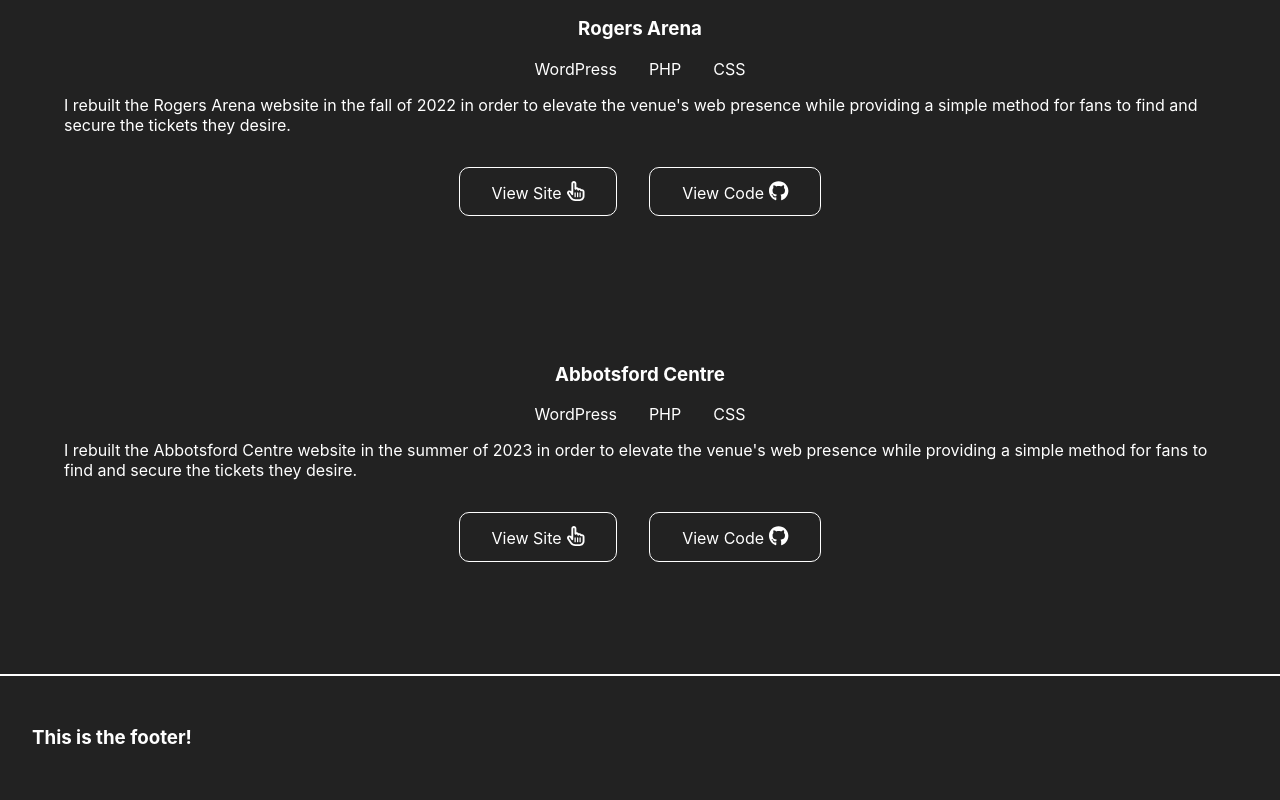
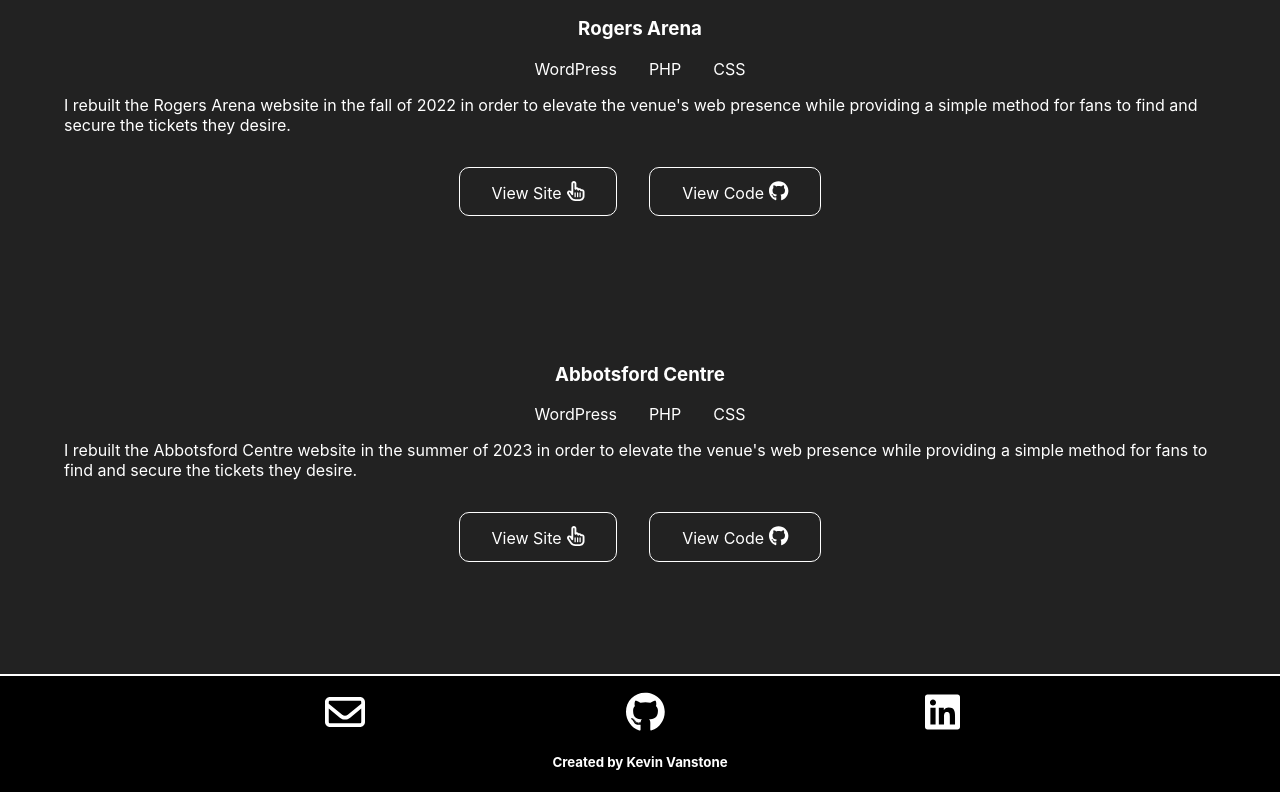
Before and after one commit to KevinVanstone/portfolio-kv, a Next.js app: page /portfolio in a window 1280 px wide. Shown: the part 1135-1935 px from the top of the page. Built offline with nearby package versions, Linux system fonts and the light colour scheme.

Commit message:
Footer - initial MVP layout

```diff
--- a/components/Footer/Footer.jsx
+++ b/components/Footer/Footer.jsx
@@ -1,10 +1,34 @@
 import React from "react";
 import styles from "./Footer.module.scss";
+import Link from "next/link";
+import { FontAwesomeIcon } from "@fortawesome/react-fontawesome";
+import { faGithub, faLinkedin } from "@fortawesome/free-brands-svg-icons";
+import { faEnvelope } from "@fortawesome/free-regular-svg-icons";
 
 const Footer = () => {
   return (
     <section className={styles[`footer`]}>
-      <h3 className={styles[`subhed`]}>This is the footer!</h3>
+      <div className={styles[`footer__logoList`]}>
+        <Link href="mailto:kv@theflyingv.com">
+          <FontAwesomeIcon
+            icon={faEnvelope}
+            style={{ fontSize: 40, color: "white", marginLeft: "5px" }}
+          />
+        </Link>
+        <Link href="https://github.com/KevinVanstone">
+          <FontAwesomeIcon
+            icon={faGithub}
+            style={{ fontSize: 40, color: "white", marginLeft: "5px" }}
+          />
+        </Link>
+        <Link href="https://www.linkedin.com/in/kevin-vanstone">
+          <FontAwesomeIcon
+            icon={faLinkedin}
+            style={{ fontSize: 40, color: "white", marginLeft: "5px" }}
+          />
+        </Link>
+      </div>
+      <h5 className={styles[`subhed`]}>Created by Kevin Vanstone</h5>
     </section>
   );
 };
--- a/components/Footer/Footer.module.scss
+++ b/components/Footer/Footer.module.scss
@@ -6,9 +6,17 @@
   width: 100%;
   display: flex;
   flex-direction: column;
-  justify-content: space-around;
-  padding: 2rem;
+  align-items: center;
   background-color: $kv-black;
+  padding-top: 1rem;
+  background-color: black;
+
+  &__logoList {
+    width: 70%;
+    display: flex;
+    flex-direction: row;
+    justify-content: space-around;
+  }
 }
 
 .hed,
```
